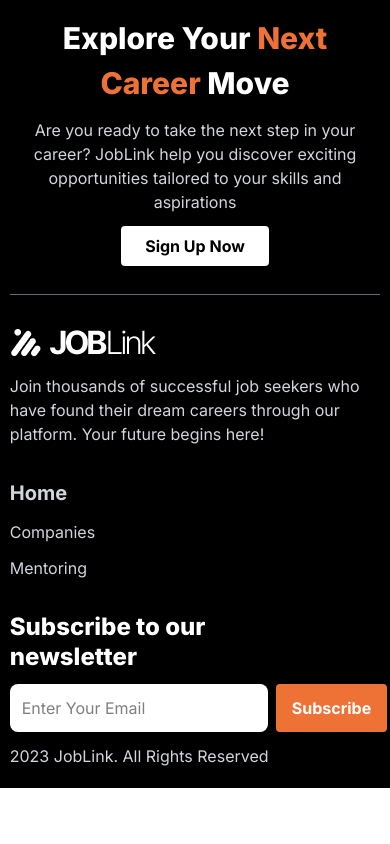
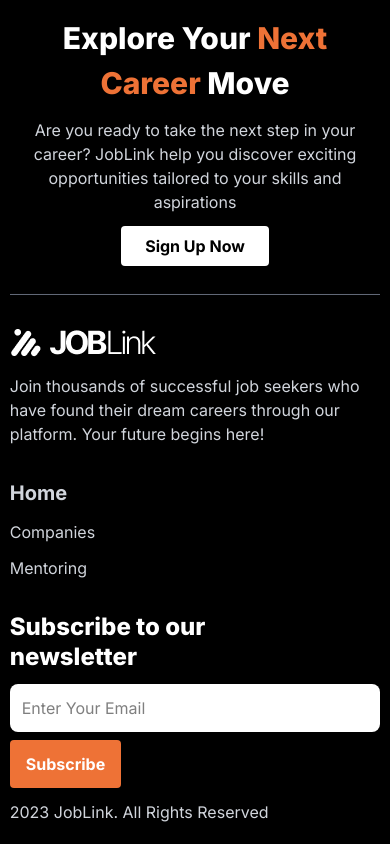
Before and after one commit to aspinchakma/Job-Track, a React (Vite) app: page /login in a window 390 px wide. Shown: the part 1104-1948 px from the top of the page. Before the commit the page ends 1892 px from the top, so only its background shows below. Built offline with nearby package versions, Linux system fonts and the light colour scheme; no server answers.

Commit message:
fixing error

```diff
--- a/src/components/Banner.jsx
+++ b/src/components/Banner.jsx
@@ -43,13 +43,13 @@ const Banner = () => {
             job-finding companion! We've curated a platform that connects
             talented individuals with exciting opportunities.
           </p>
-          <div className="flex gap-3">
+          <div className="lg:flex gap-3">
             <input
               type="text"
               placeholder="Job title, Salary, or Companies...."
-              className="bg-white flex-1 px-4 rounded-[4x] text-gray-700"
+              className="bg-white flex-1 px-4 py-3 lg:py-0 rounded-[4x] text-gray-700 w-full lg:w-auto"
             />
-            <button className="bg-[#10141d] text-white px-6 py-3 cursor-pointer">
+            <button className="bg-[#10141d] text-white px-6 py-3 cursor-pointer w-[70%] lg:w-fit mt-2 lg:mt-0">
               Explore Now
             </button>
           </div>
--- a/src/components/Footer.jsx
+++ b/src/components/Footer.jsx
@@ -41,9 +41,9 @@ const Footer = () => {
               <h3 className="text-[24px] lg:text-[30px] font-extrabold text-white max-w-[300px] leading-[30px]">
                 Subscribe to our newsletter
               </h3>
-              <div className="mt-3 flex items-center gap-2">
+              <div className="mt-3 lg:flex items-center gap-2">
                 <input
-                  className="bg-white rounded-lg px-3 py-3 text-black"
+                  className="bg-white rounded-lg px-3 py-3 text-black mb-2 lg:mb-0 w-full lg:w-auto"
                   type="email"
                   placeholder="Enter Your Email"
                 />
```
